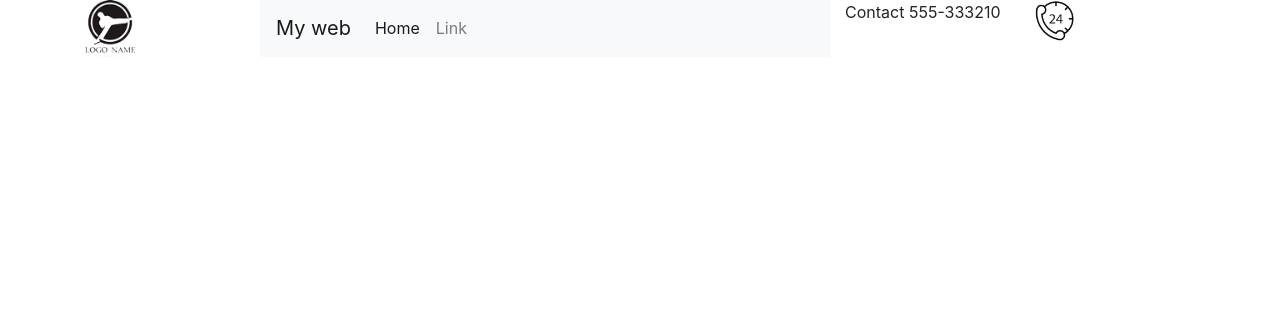
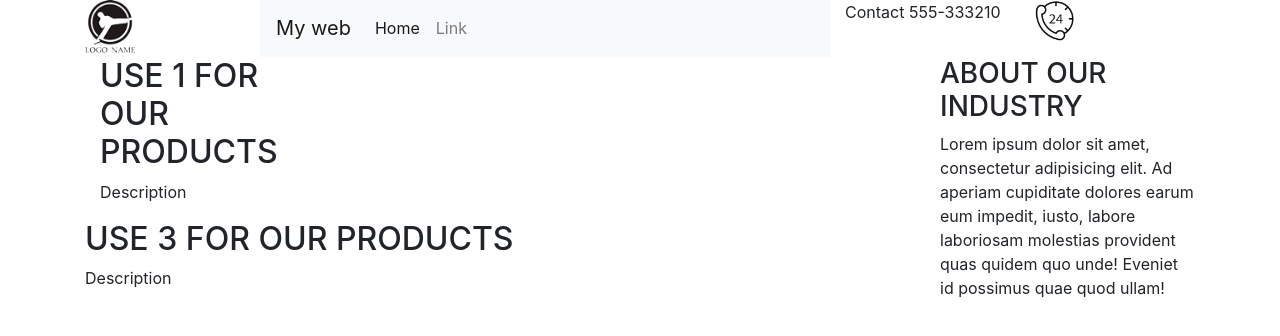
Before and after one commit to iesemilidarder/pr3-group-sandbox-llm19-20, a website built with webpack: page dist/std/pvillanueva.html in a window 1280 px wide. Built offline with nearby package versions, Linux system fonts and the light colour scheme; files whose address does not match are found by name.

Commit message:
20/03/2020

```diff
--- a/dist/std/pvillanueva.html
+++ b/dist/std/pvillanueva.html
@@ -32,8 +32,33 @@
     <div class="col-sm-2"><img src="img/callus.jpg" alt="call us" width="40"></div>
 </header>
 <main class="row">
-    <article></article>
-    <aside></aside>
+    <article class="col-md-9">
+        <section class="col-md-3">
+            <h2>USE 1 FOR OUR PRODUCTS</h2>
+            <p>Description</p>
+        </section>
+        <section class="col-md-3>
+            <h2>USE 1 FOR OUR PRODUCTS</h2>
+            <p>Description</p>
+        </section>
+        <section class=" col-md-3>
+            <h2>USE 3 FOR OUR PRODUCTS</h2>
+            <p>Description</p>
+        </section>
+        <aside class="col-md-1>
+
+        </aside>
+        <aside class=" col-md-2>
+
+        </aside>
+    </article>
+    <aside class="col-md-3">
+        <h3>ABOUT OUR INDUSTRY</h3>
+        Lorem ipsum dolor sit amet, consectetur adipisicing elit.
+        Ad aperiam cupiditate dolores earum eum impedit, iusto, labore
+        laboriosam molestias provident quas quidem quo unde!
+        Eveniet id possimus quae quod ullam!
+    </aside>
 </main>
 <footer class="row">
 
```
